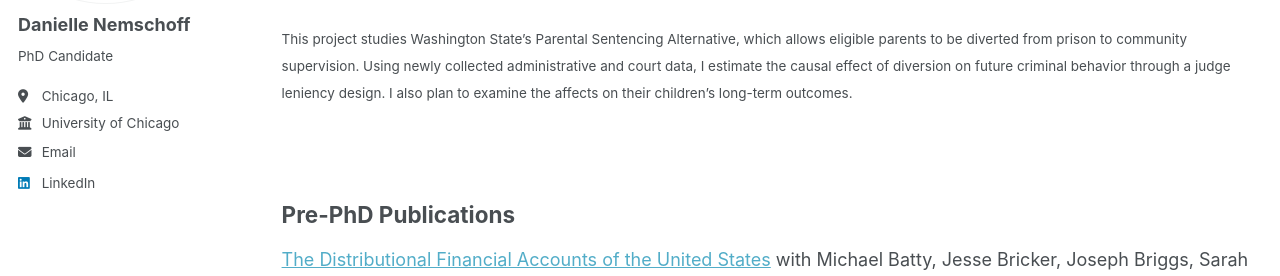
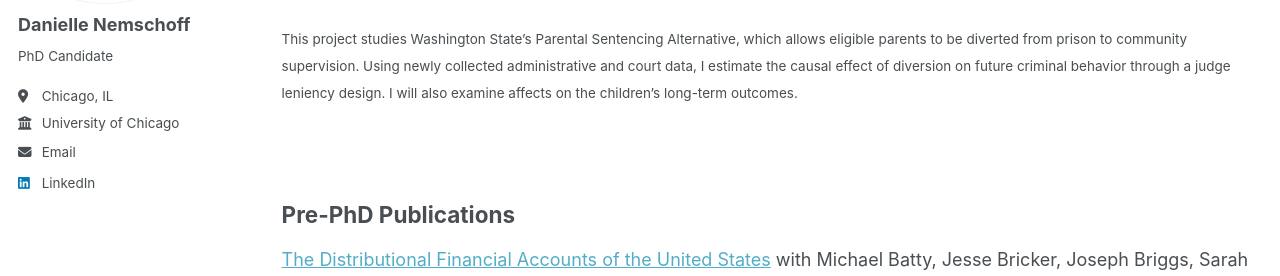
Before and after one commit to daniellenemschoff/daniellenemschoff.github.io, a Jekyll site: the page built from _pages/research.md, in a window 1280 px wide and 900 px high, scrolled down 734 px. Shown: the part 229-505 px from the top of the window. Built offline with Jekyll 4.4.1, drawn with Linux system fonts in a browser that asks for light colours.

Commit message:
Update research.md

```diff
--- a/_pages/research.md
+++ b/_pages/research.md
@@ -13,7 +13,7 @@ author_profile: true
  <p><small>Police officers in the United States are most often the first responders to a mental health crisis. The most popular training method for police officers response to mental health crises among US police departments is crisis-intervention team (CIT) training. This paper provides the first estimates of the causal effect of CIT training on a police officer’s propensity to use force and make an arrest. I implement a difference-in-differences framework using future trainees as controls to compare officer use of force and arrest of trained officers to those of untrained officers. I do not find a statistically significant effect of CIT training on either use of force or propensity to arrest.</small></p><br/>
 
 Prison Diversion for Parents (Arnold Ventures Research Grant, PI) <br/>
-<p><small>This project studies Washington State’s Parental Sentencing Alternative, which allows eligible parents to be diverted from prison to community supervision. Using newly collected administrative and court data, I estimate the causal effect of diversion on future criminal behavior through a judge leniency design. I also plan to examine the affects on their children’s long-term outcomes.</small></p><br/>
+<p><small>This project studies Washington State’s Parental Sentencing Alternative, which allows eligible parents to be diverted from prison to community supervision. Using newly collected administrative and court data, I estimate the causal effect of diversion on future criminal behavior through a judge leniency design. I will also examine affects on the children’s long-term outcomes.</small></p><br/>
 
 ## Pre-PhD Publications ##
 [The Distributional Financial Accounts of the United States](https://www.nber.org/books-and-chapters/measuring-distribution-and-mobility-income-and-wealth/distributional-financial-accounts-united-states) with Michael Batty, Jesse Bricker, Joseph Briggs, Sarah Friedman, Eric Nielsen, Kamila Sommer and Alice Henriques Volz (Chapter in NBER Books Series Studies in Income and Wealth 2020)<br/>
```
